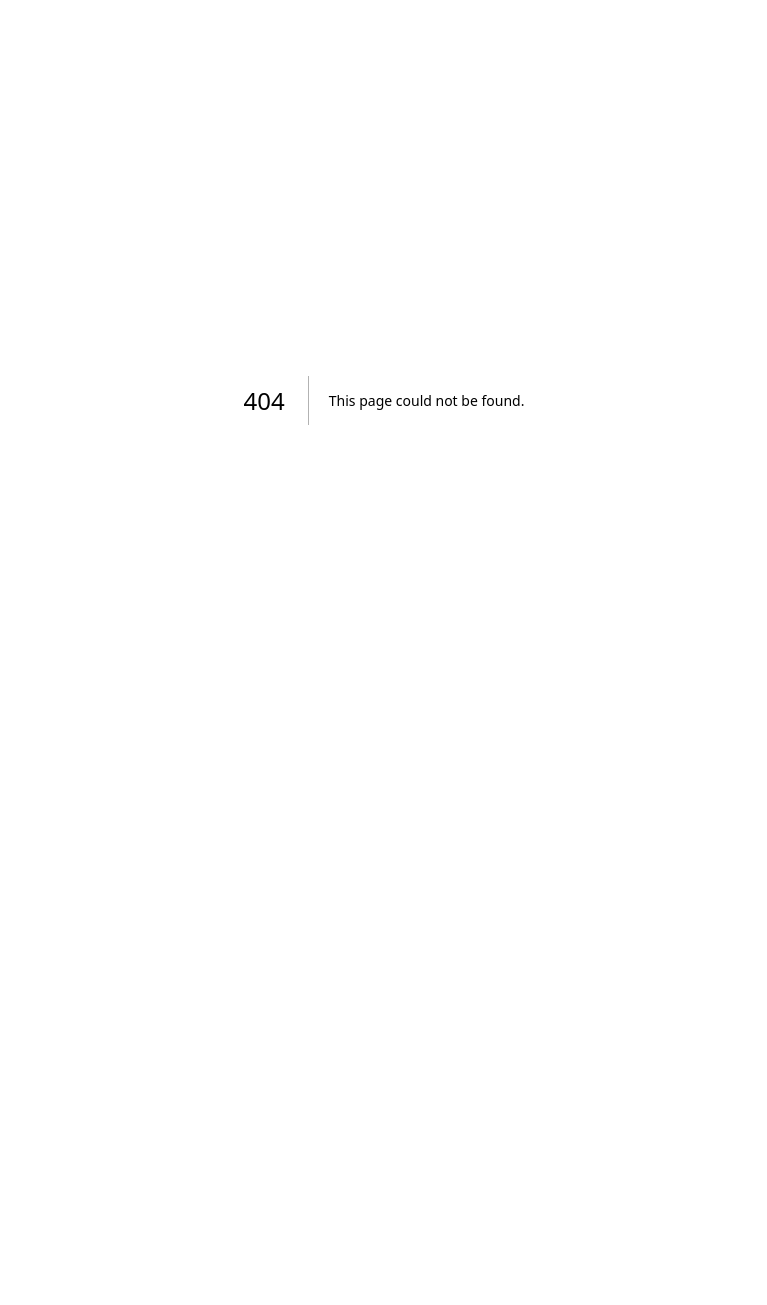
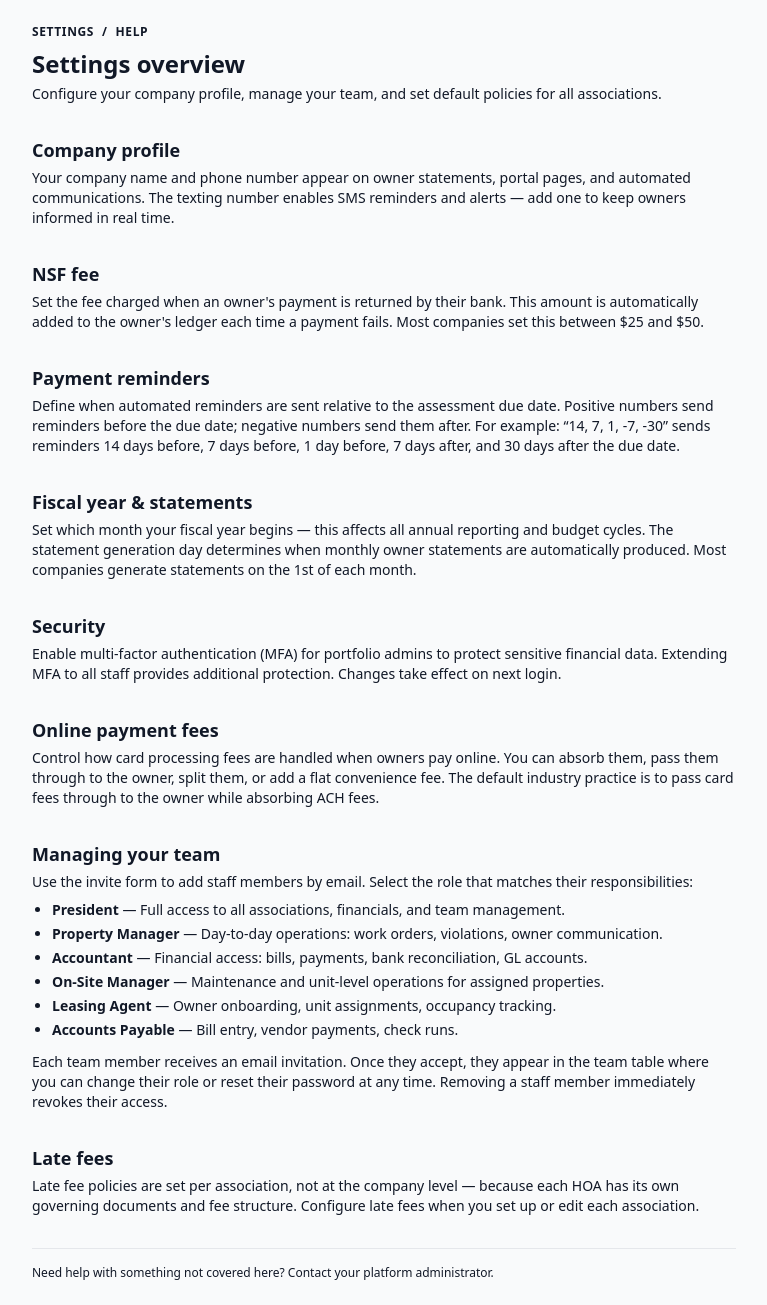
Before and after one commit to autho369-code/Condo-App, a Next.js app: page /help/settings in a window 1280 px wide. Before the commit this address had no page. Shown: the whole page, without its empty margins (256-1023 px from the left). Before the commit the page ends 800 px from the top, so only its background shows below. Built offline with nearby package versions, Linux system fonts and the light colour scheme.

Commit message:
Settings help page: comprehensive guide for company policy, team management, roles, fees

```diff
--- a/app/(app)/settings/layout.tsx
+++ b/app/(app)/settings/layout.tsx
@@ -5,8 +5,15 @@ export default function SectionLayout({ children }: { children: React.ReactNode
     <div className="flex h-full">
       <div className="flex-1 overflow-hidden min-w-0">{children}</div>
       <ContextPanel title="Tasks">
+        <PanelSection title="Quick actions">
+          <PanelLink href="/associations/new">+ New Association</PanelLink>
+          <PanelLink href="/onboard">Onboarding checklist</PanelLink>
+        </PanelSection>
         <PanelSection title="Help Topics">
           <PanelLink href="/help/settings">Settings Overview</PanelLink>
+          <PanelLink href="/help/settings#managing-your-team">Managing Your Team</PanelLink>
+          <PanelLink href="/help/settings#online-payment-fees">Payment Fee Settings</PanelLink>
+          <PanelLink href="/help/settings#payment-reminders">Reminder Schedule</PanelLink>
         </PanelSection>
       </ContextPanel>
     </div>
--- /dev/null
+++ b/app/help/settings/page.tsx
@@ -0,0 +1,103 @@
+import Link from 'next/link';
+
+export default function SettingsHelpPage() {
+  return (
+    <div className="mx-auto max-w-3xl space-y-8 px-8 py-6">
+      <header>
+        <nav className="text-xs font-semibold uppercase tracking-wider text-ink-500">
+          <Link href="/settings" className="hover:text-ink-700">Settings</Link>
+          <span className="mx-2">/</span>
+          Help
+        </nav>
+        <h1 className="mt-2 text-2xl font-semibold text-ink-900">Settings overview</h1>
+        <p className="mt-1 text-sm text-ink-500">
+          Configure your company profile, manage your team, and set default policies for all associations.
+        </p>
+      </header>
+
+      <section>
+        <h2 className="text-lg font-semibold text-ink-900">Company profile</h2>
+        <p className="mt-1 text-sm text-ink-600">
+          Your company name and phone number appear on owner statements, portal pages, and automated communications.
+          The texting number enables SMS reminders and alerts — add one to keep owners informed in real time.
+        </p>
+      </section>
+
+      <section>
+        <h2 className="text-lg font-semibold text-ink-900">NSF fee</h2>
+        <p className="mt-1 text-sm text-ink-600">
+          Set the fee charged when an owner's payment is returned by their bank. This amount is automatically
+          added to the owner's ledger each time a payment fails. Most companies set this between $25 and $50.
+        </p>
+      </section>
+
+      <section>
+        <h2 className="text-lg font-semibold text-ink-900">Payment reminders</h2>
+        <p className="mt-1 text-sm text-ink-600">
+          Define when automated reminders are sent relative to the assessment due date.
+          Positive numbers send reminders before the due date; negative numbers send them after.
+          For example: &ldquo;14, 7, 1, -7, -30&rdquo; sends reminders 14 days before, 7 days before, 1 day before,
+          7 days after, and 30 days after the due date.
+        </p>
+      </section>
+
+      <section>
+        <h2 className="text-lg font-semibold text-ink-900">Fiscal year &amp; statements</h2>
+        <p className="mt-1 text-sm text-ink-600">
+          Set which month your fiscal year begins — this affects all annual reporting and budget cycles.
+          The statement generation day determines when monthly owner statements are automatically produced.
+          Most companies generate statements on the 1st of each month.
+        </p>
+      </section>
+
+      <section>
+        <h2 className="text-lg font-semibold text-ink-900">Security</h2>
+        <p className="mt-1 text-sm text-ink-600">
+          Enable multi-factor authentication (MFA) for portfolio admins to protect sensitive financial data.
+          Extending MFA to all staff provides additional protection. Changes take effect on next login.
+        </p>
+      </section>
+
+      <section>
+        <h2 className="text-lg font-semibold text-ink-900">Online payment fees</h2>
+        <p className="mt-1 text-sm text-ink-600">
+          Control how card processing fees are handled when owners pay online. You can absorb them,
+          pass them through to the owner, split them, or add a flat convenience fee. The default industry
+          practice is to pass card fees through to the owner while absorbing ACH fees.
+        </p>
+      </section>
+
+      <section>
+        <h2 className="text-lg font-semibold text-ink-900">Managing your team</h2>
+        <p className="mt-1 text-sm text-ink-600">
+          Use the invite form to add staff members by email. Select the role that matches their responsibilities:
+        </p>
+        <ul className="mt-2 list-disc space-y-1 pl-5 text-sm text-ink-600">
+          <li><strong>President</strong> — Full access to all associations, financials, and team management.</li>
+          <li><strong>Property Manager</strong> — Day-to-day operations: work orders, violations, owner communication.</li>
+          <li><strong>Accountant</strong> — Financial access: bills, payments, bank reconciliation, GL accounts.</li>
+          <li><strong>On-Site Manager</strong> — Maintenance and unit-level operations for assigned properties.</li>
+          <li><strong>Leasing Agent</strong> — Owner onboarding, unit assignments, occupancy tracking.</li>
+          <li><strong>Accounts Payable</strong> — Bill entry, vendor payments, check runs.</li>
+        </ul>
+        <p className="mt-3 text-sm text-ink-600">
+          Each team member receives an email invitation. Once they accept, they appear in the team table
+          where you can change their role or reset their password at any time. Removing a staff member
+          immediately revokes their access.
+        </p>
+      </section>
+
+      <section>
+        <h2 className="text-lg font-semibold text-ink-900">Late fees</h2>
+        <p className="mt-1 text-sm text-ink-600">
+          Late fee policies are set per association, not at the company level — because each HOA has its own
+          governing documents and fee structure. Configure late fees when you set up or edit each association.
+        </p>
+      </section>
+
+      <footer className="border-t border-ink-100 pt-4 text-xs text-ink-400">
+        Need help with something not covered here? Contact your platform administrator.
+      </footer>
+    </div>
+  );
+}
```
